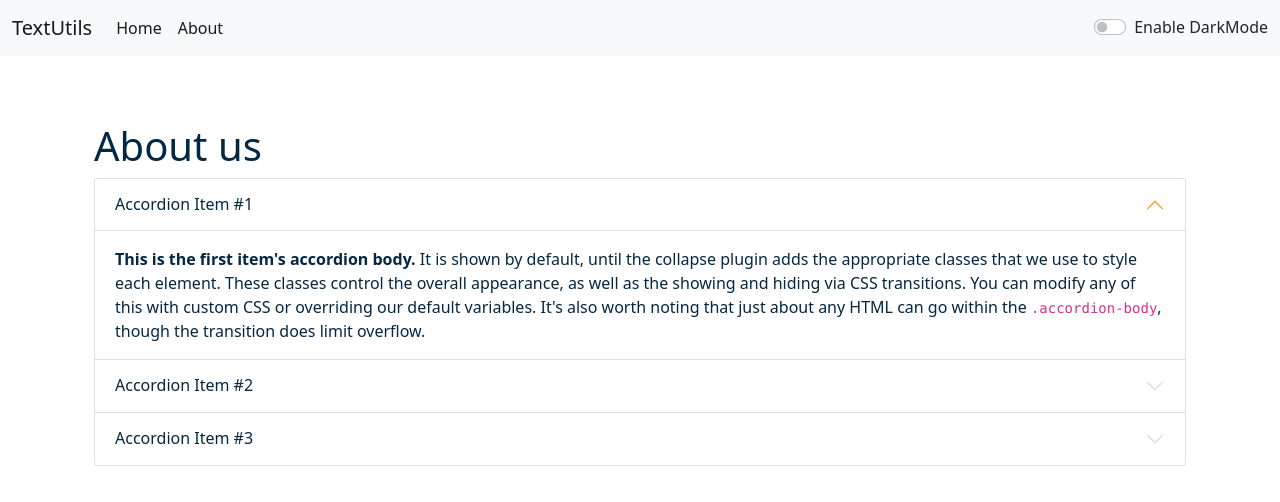
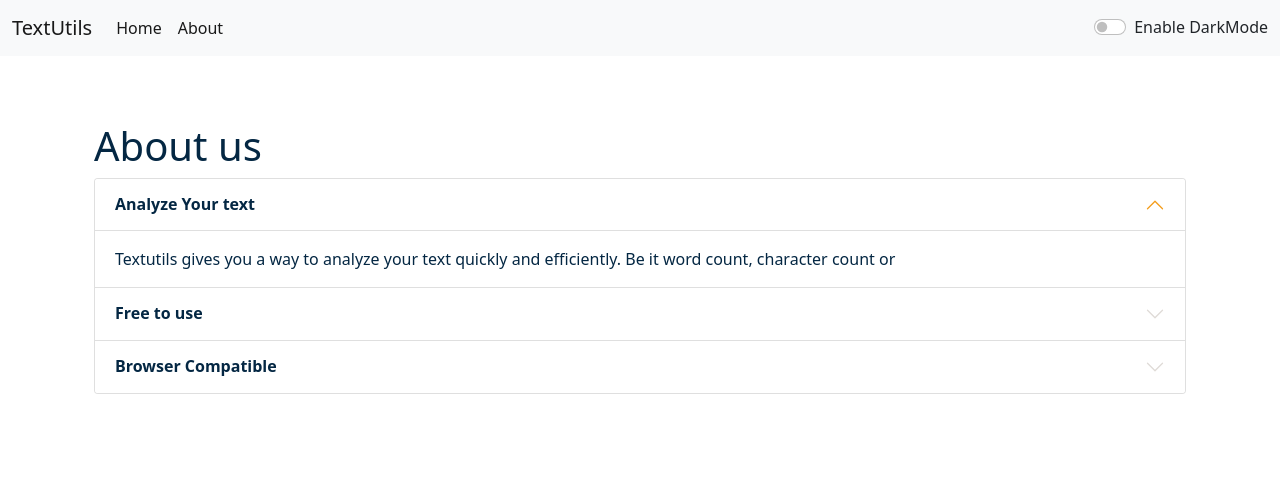
Before and after one commit to coder9a/TextUtils-React-App, a React (Create React App) app: page /about in a window 1280 px wide. Shown: the top 502 px of the page. Built offline with nearby package versions, Linux system fonts and the light colour scheme.

Commit message:
final commit

```diff
--- a/src/components/About.js
+++ b/src/components/About.js
@@ -28,49 +28,49 @@
     // }
 
     let myStyle = {
-        color: props.mode === 'dark'?'white':'#042743',
-        backgroundColor: props.mode === 'dark'?'rgb(36 74 104)':'white',
+        color: props.mode === 'dark' ? 'white' : '#042743',
+        backgroundColor: props.mode === 'dark' ? 'rgb(36 74 104)' : 'white',
     }
 
     return (
         <>
             {/* <Navbar title="TextUtils" mode={mode} toggleMode={toggleMode} /> */}
-            <div className="container" style={{color: props.mode === 'dark'?'white':'#042743'}}>
+            <div className="container" style={{ color: props.mode === 'dark' ? 'white' : '#042743' }}>
                 <h1>About us</h1>
                 <div className="accordion" id="accordionExample">
-                    <div className="accordion-item" style={myStyle}>
+                    <div className="accordion-item">
                         <h2 className="accordion-header" id="headingOne">
                             <button className="accordion-button" type="button" style={myStyle} data-bs-toggle="collapse" data-bs-target="#collapseOne" aria-expanded="true" aria-controls="collapseOne">
-                                Accordion Item #1
+                                <strong>Analyze Your text </strong>
                             </button>
                         </h2>
                         <div id="collapseOne" className="accordion-collapse collapse show" aria-labelledby="headingOne" data-bs-parent="#accordionExample">
-                            <div className="accordion-body">
-                                <strong>This is the first item's accordion body.</strong> It is shown by default, until the collapse plugin adds the appropriate classes that we use to style each element. These classes control the overall appearance, as well as the showing and hiding via CSS transitions. You can modify any of this with custom CSS or overriding our default variables. It's also worth noting that just about any HTML can go within the <code>.accordion-body</code>, though the transition does limit overflow.
+                            <div className="accordion-body" style={myStyle}>
+                                Textutils gives you a way to analyze your text quickly and efficiently. Be it word count, character count or
                             </div>
                         </div>
                     </div>
-                    <div className="accordion-item" style={myStyle}>
+                    <div className="accordion-item">
                         <h2 className="accordion-header" id="headingTwo">
                             <button className="accordion-button collapsed" style={myStyle} type="button" data-bs-toggle="collapse" data-bs-target="#collapseTwo" aria-expanded="false" aria-controls="collapseTwo">
-                                Accordion Item #2
+                                <strong>Free to use </strong>
                             </button>
                         </h2>
                         <div id="collapseTwo" className="accordion-collapse collapse" aria-labelledby="headingTwo" data-bs-parent="#accordionExample">
-                            <div className="accordion-body">
-                                <strong>This is the second item's accordion body.</strong> It is hidden by default, until the collapse plugin adds the appropriate classes that we use to style each element. These classes control the overall appearance, as well as the showing and hiding via CSS transitions. You can modify any of this with custom CSS or overriding our default variables. It's also worth noting that just about any HTML can go within the <code>.accordion-body</code>, though the transition does limit overflow.
+                            <div className="accordion-body" style={myStyle}>
+                                TextUtils is a free character counter tool that provides instant character count & word count statistics for a given text. TextUtils reports the number of words and characters. Thus it is suitable for writing text with word/ character limit.
                             </div>
                         </div>
                     </div>
-                    <div className="accordion-item" style={myStyle}>
+                    <div className="accordion-item">
                         <h2 className="accordion-header" id="headingThree">
-                            <button className="accordion-button collapsed" type="button" style={myStyle} data-bs-toggle="collapse" data-bs-target="#collapseThree" aria-expanded="false" aria-controls="collapseThree">
-                                Accordion Item #3
+                            <button className="accordion-button collapsed" style={myStyle} type="button" data-bs-toggle="collapse" data-bs-target="#collapseThree" aria-expanded="false" aria-controls="collapseThree">
+                                <strong>Browser Compatible </strong>
                             </button>
                         </h2>
                         <div id="collapseThree" className="accordion-collapse collapse" aria-labelledby="headingThree" data-bs-parent="#accordionExample">
-                            <div className="accordion-body">
-                                <strong>This is the third item's accordion body.</strong> It is hidden by default, until the collapse plugin adds the appropriate classes that we use to style each element. These classes control the overall appearance, as well as the showing and hiding via CSS transitions. You can modify any of this with custom CSS or overriding our default variables. It's also worth noting that just about any HTML can go within the <code>.accordion-body</code>, though the transition does limit overflow.
+                            <div className="accordion-body" style={myStyle}>
+                                This word counter software works in any web browsers such as Chrome, Firefox, Internet Explorer, Safari, Opera. It suits to count characters in facebook, blog, books, excel document, pdf document, essays, etc.
                             </div>
                         </div>
                     </div>
```
Also changed, not shown: 1 other file (tests, documents, lock files or other folders).
